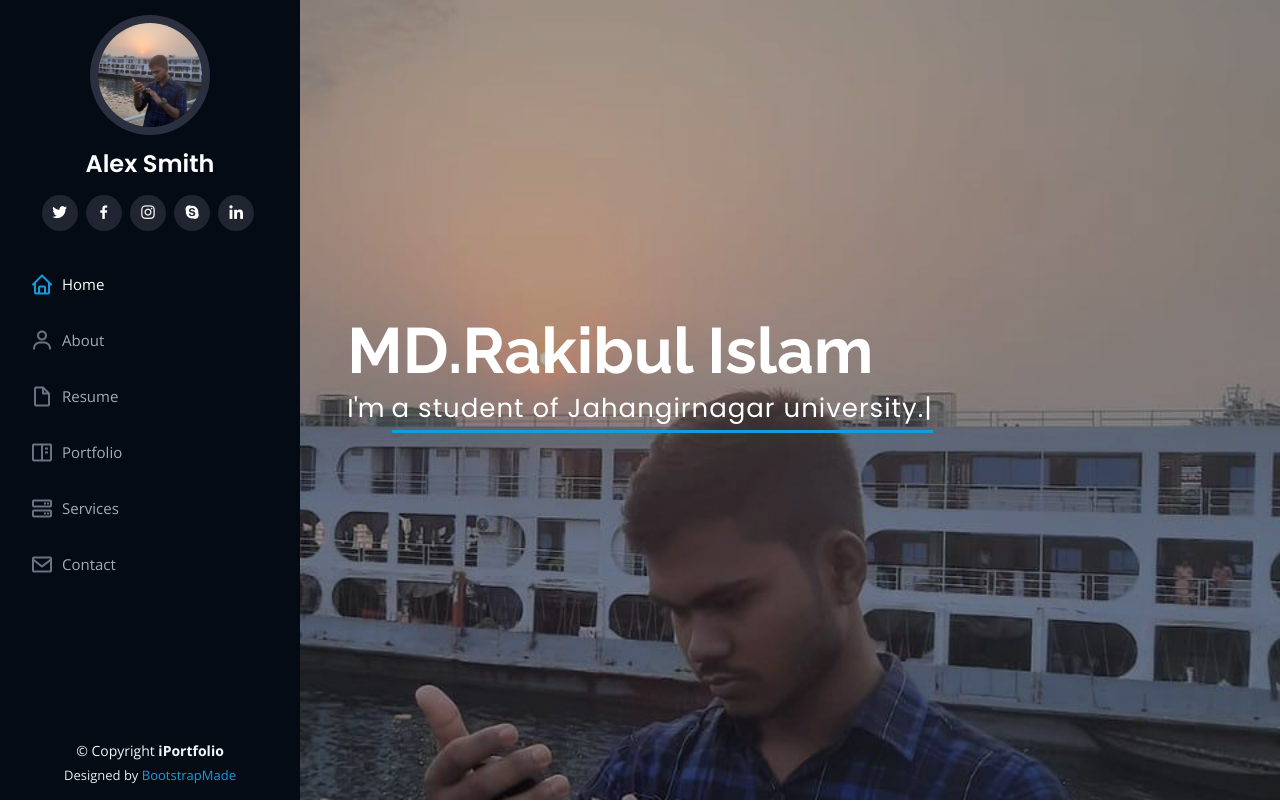
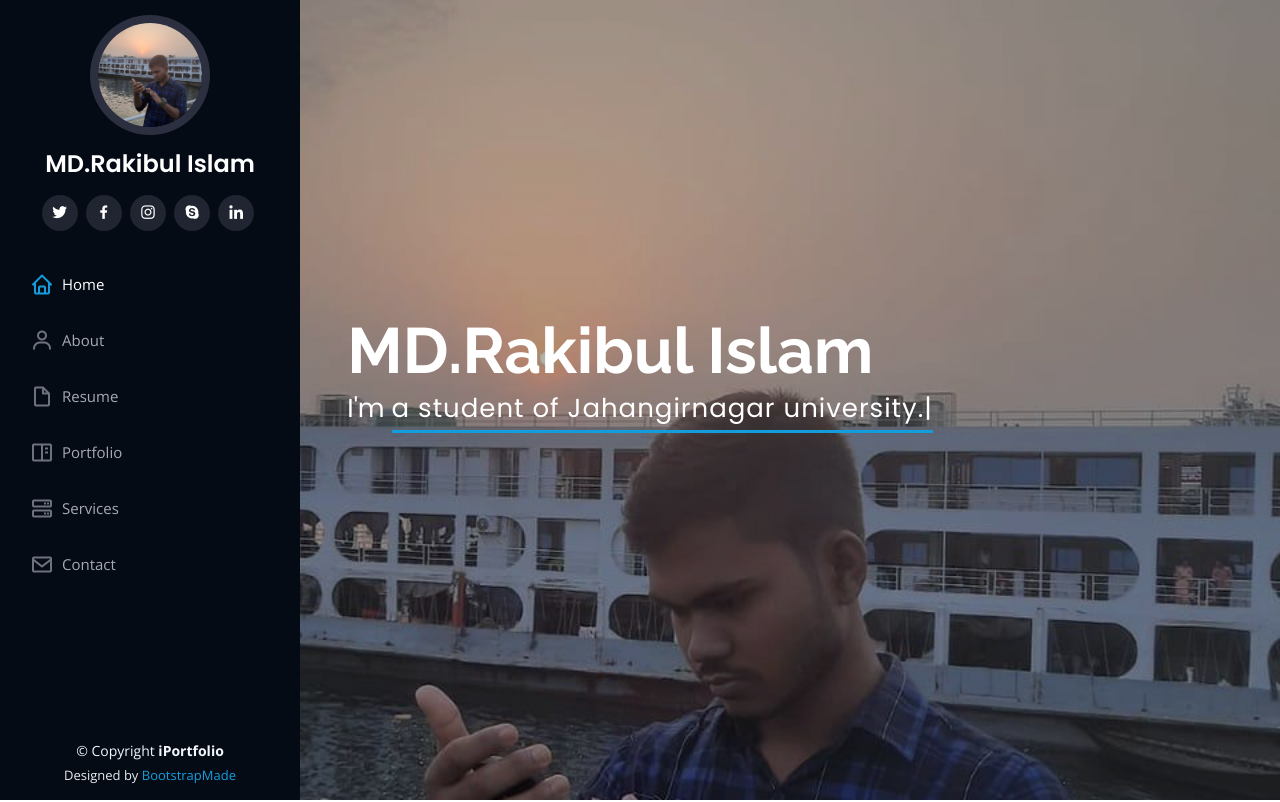
Before and after one commit to MD-RAKIBUI-ISLAM/IPORTFOLIO, a plain HTML site: page index.html in a window 1280 px wide. Shown: the top 802 px of the page. Drawn offline with nearby package versions, Linux system fonts and the light colour scheme.

Commit message:
Update index.html

```diff
--- a/index.html
+++ b/index.html
@@ -47,7 +47,7 @@
 
       <div class="profile">
         <img src="assets/img/MINE.jpg" alt="" class="img-fluid rounded-circle">
-        <h1 class="text-light"><a href="index.html">Alex Smith</a></h1>
+        <h1 class="text-light"><a href="index.html">MD.Rakibul Islam</a></h1>
         <div class="social-links mt-3 text-center">
           <a href="#" class="twitter"><i class="bx bxl-twitter"></i></a>
           <a href="#" class="facebook"><i class="bx bxl-facebook"></i></a>
```
